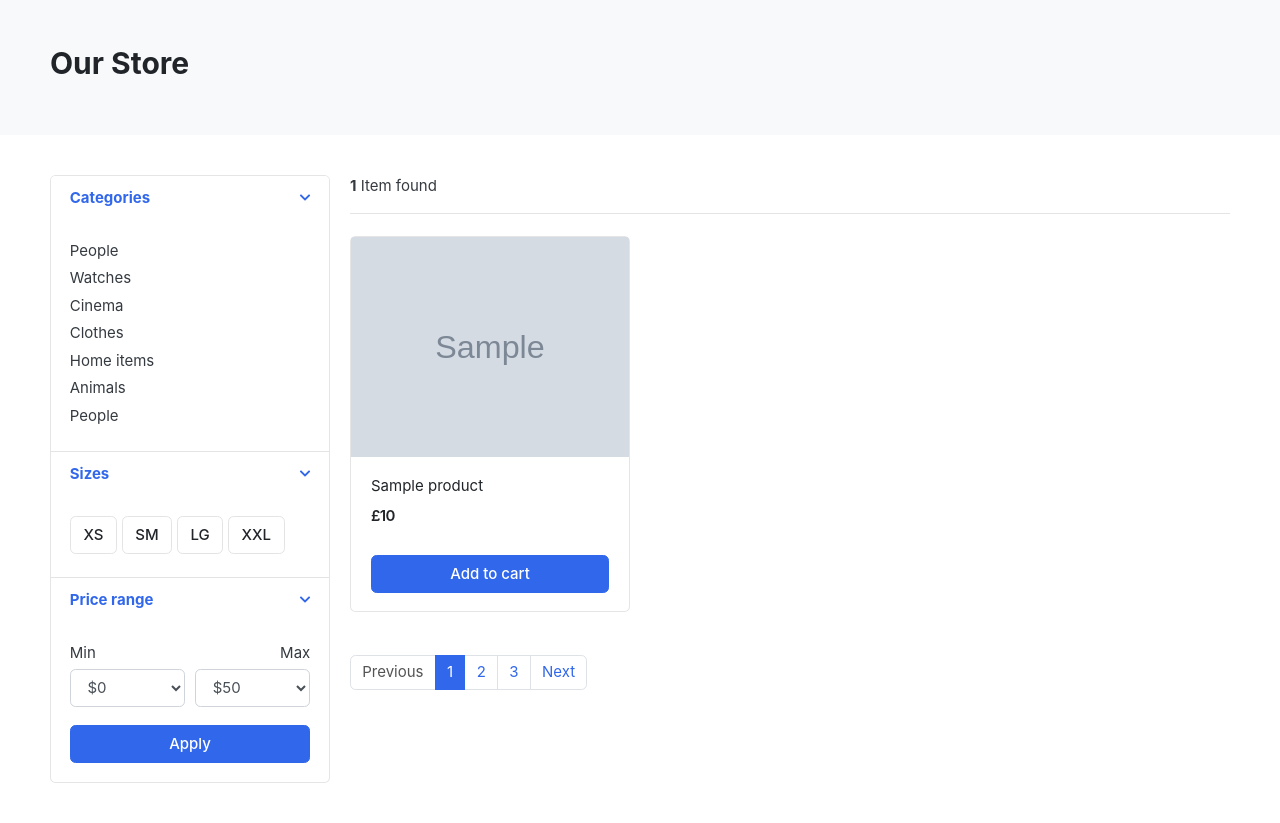
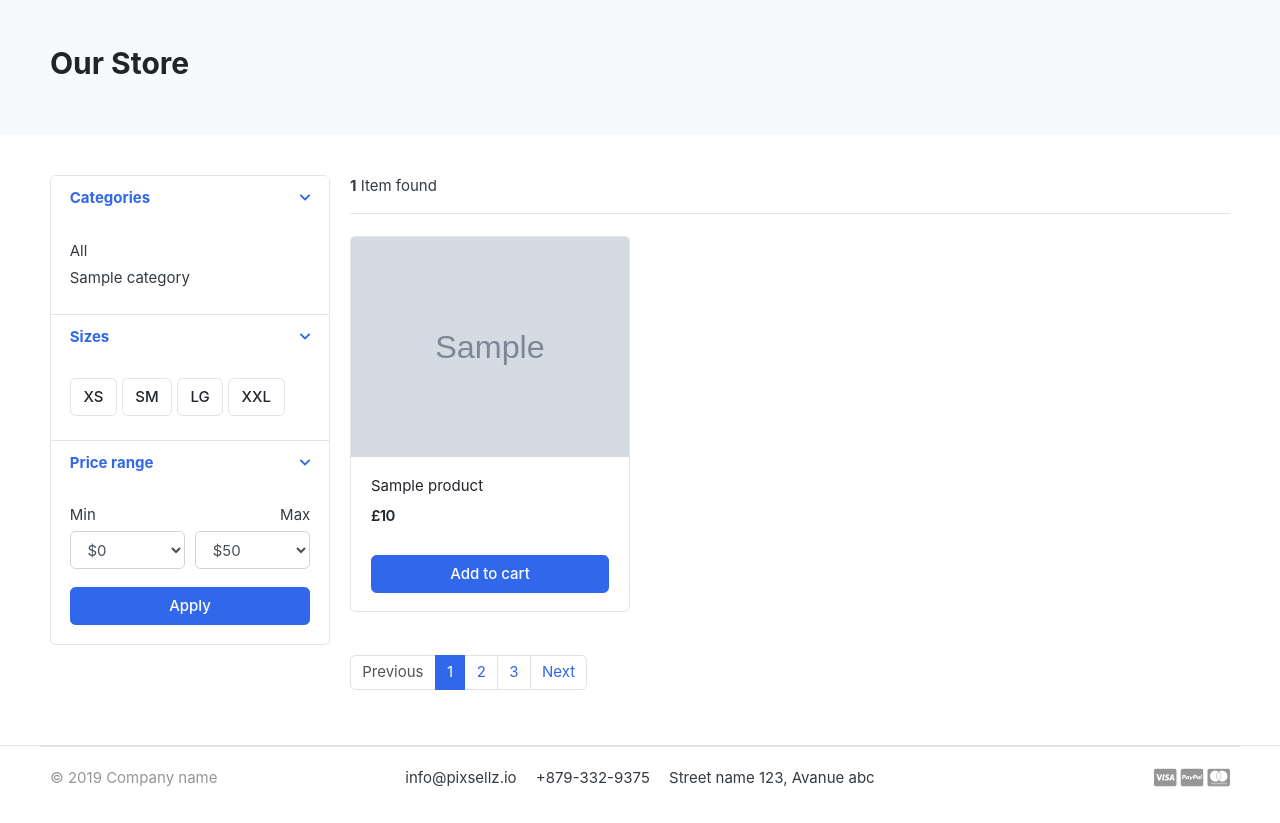
Before and after one commit to nyplex/CheckMalt, a Django app: template templates/store/store.html in a window 1280 px wide. Shown: the part 119-942 px from the top of the page. After the commit the page ends 906 px from the top, so only its background shows below. Run offline with Django 3.2, Linux system fonts and the light colour scheme; the template is opened without the code that fills it: most values are stand-ins (such as "Sample title", 1, 10 or a date in 2020); grey boxes marked "Sample" are stand-in pictures; some libraries are stand-ins or nearby versions; some web fonts are replaced.

Commit message:
finishing displaying categories on navbar and store page

```diff
--- a/templates/includes/navbar.html
+++ b/templates/includes/navbar.html
@@ -37,6 +37,7 @@
 				<i class="fa fa-bars"></i> All category
 			</button>
 			<div class="dropdown-menu">
+				<a class="dropdown-item" href="{% url 'store' %}">All</a>
 				{% for category in links %}
 					<a class="dropdown-item" href="{{ category.get_url }}">{{ category }}</a>
 				{% endfor %}
--- a/templates/store/store.html
+++ b/templates/store/store.html
@@ -30,17 +30,13 @@
 		</header>
 		<div class="filter-content collapse show" id="collapse_1" style="">
 			<div class="card-body">
+				<ul class="list-menu">
+						<li><a href="{% url 'store' %}">All</a></li>
+					{% for category in links %}
+						<li><a href="{{ category.get_url }}">{{ category.name }}</a></li>
+					{% endfor %}
 
-				<ul class="list-menu">
-				<li><a href="#">People  </a></li>
-				<li><a href="#">Watches </a></li>
-				<li><a href="#">Cinema  </a></li>
-				<li><a href="#">Clothes  </a></li>
-				<li><a href="#">Home items </a></li>
-				<li><a href="#">Animals</a></li>
-				<li><a href="#">People </a></li>
 				</ul>
-
 			</div> <!-- card-body.// -->
 		</div>
 	</article> <!-- filter-group  .// -->
```
